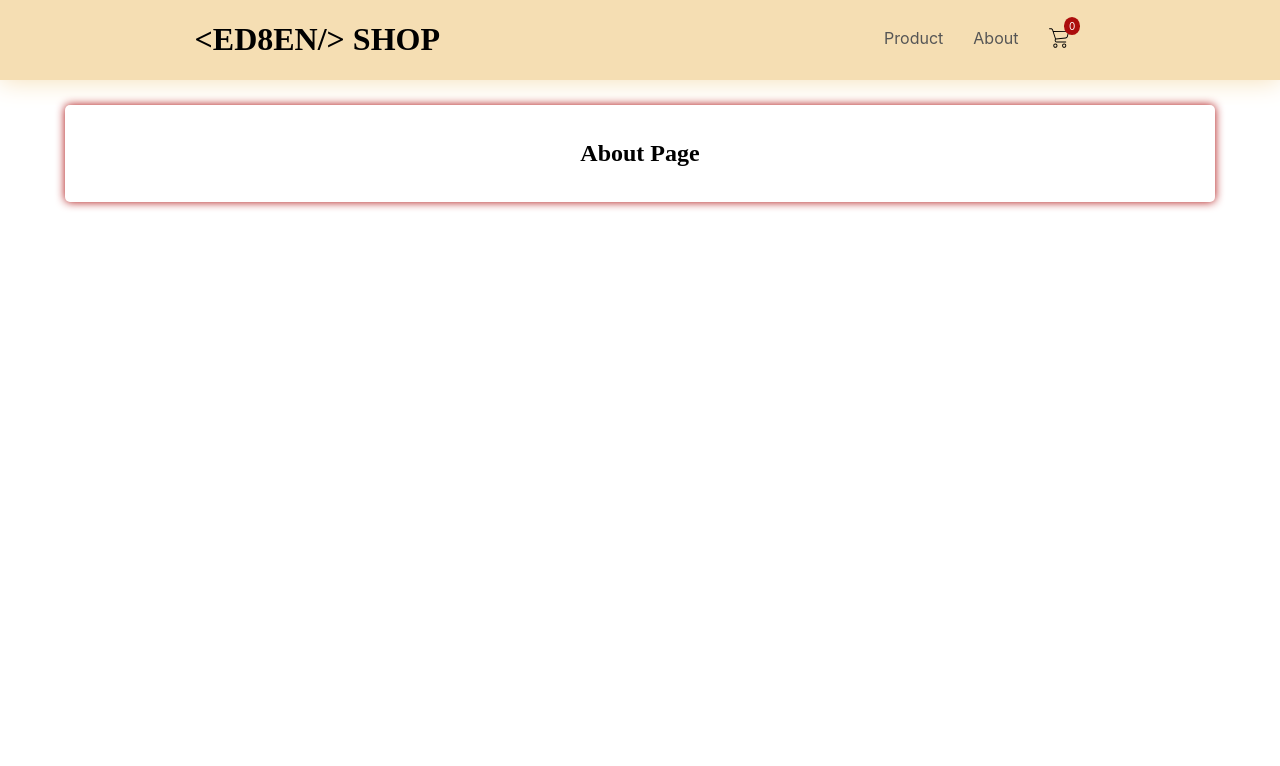
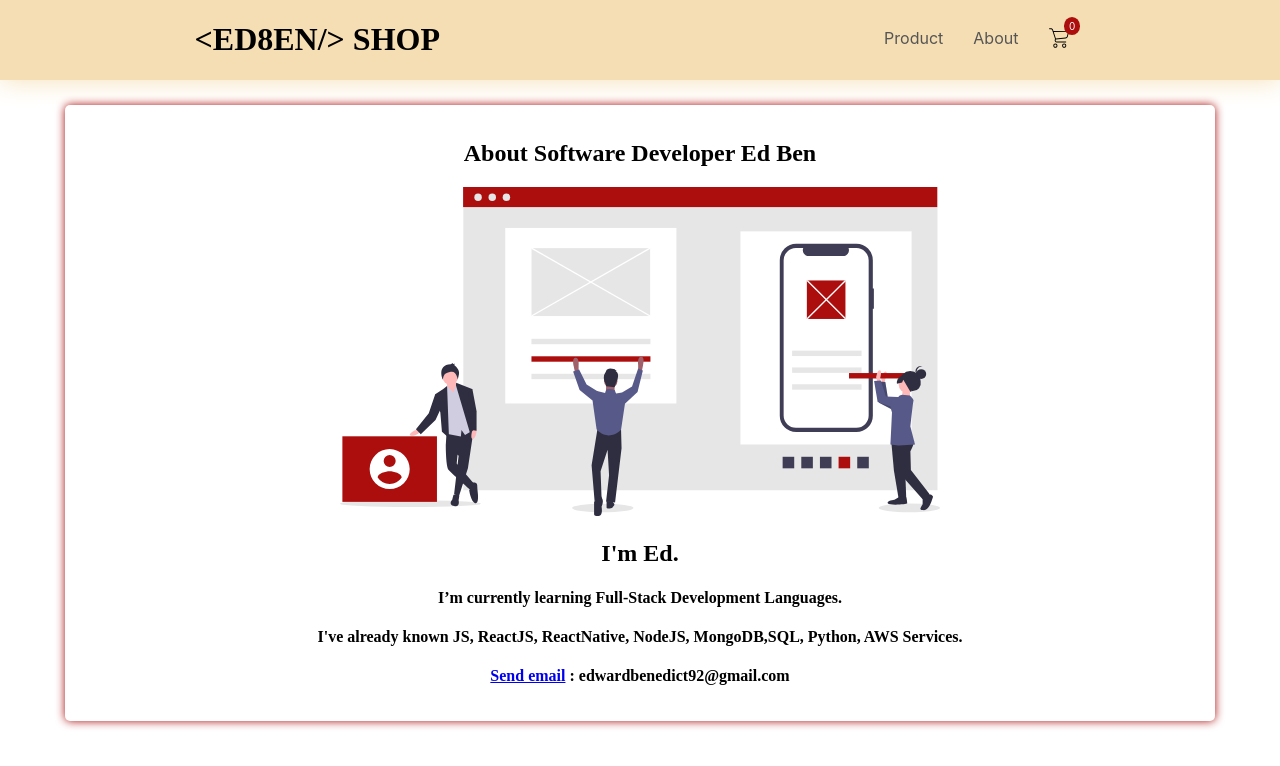
Before and after one commit to edwardBenedict/context-store-app, a React (Create React App) app: page /about in a window 1280 px wide. Shown: the top 766 px of the page. Built offline with nearby package versions, Linux system fonts and the light colour scheme; no server answers; a web font is replaced by a local one.

Commit message:
feat: add aboutpage

```diff
--- a/src/pages/About.js
+++ b/src/pages/About.js
@@ -1,9 +1,31 @@
 import React from "react";
+import aboutSvg from "../assets/work_together.svg";
 
 const About = () => {
   return (
     <div>
-      <h2 style={{ textAlign: "center" }}>About Page</h2>
+      <h1 style={{ textAlign: "center" }}>
+        About Software Developer <span>Ed Ben</span>
+      </h1>
+      <div style={{ textAlign: "center" }}>
+        <img
+          src={aboutSvg}
+          alt="about"
+          style={{ maxWidth: "600px", width: "80%" }}
+        />
+      </div>
+      <div style={{ textAlign: "center" }}>
+        <h2>I'm Ed.</h2>
+        <h4>I’m currently learning Full-Stack Development Languages.</h4>
+        <h4>
+          I've already known JS, ReactJS, ReactNative, NodeJS, MongoDB,SQL,
+          Python, AWS Services.
+        </h4>
+        <h4>
+          <a href="mailto:edwardbenedict92@gmail.com">Send email</a> :
+          edwardbenedict92@gmail.com
+        </h4>
+      </div>
     </div>
   );
 };
```
Also changed, not shown: src/assets/work_together.svg (added).
